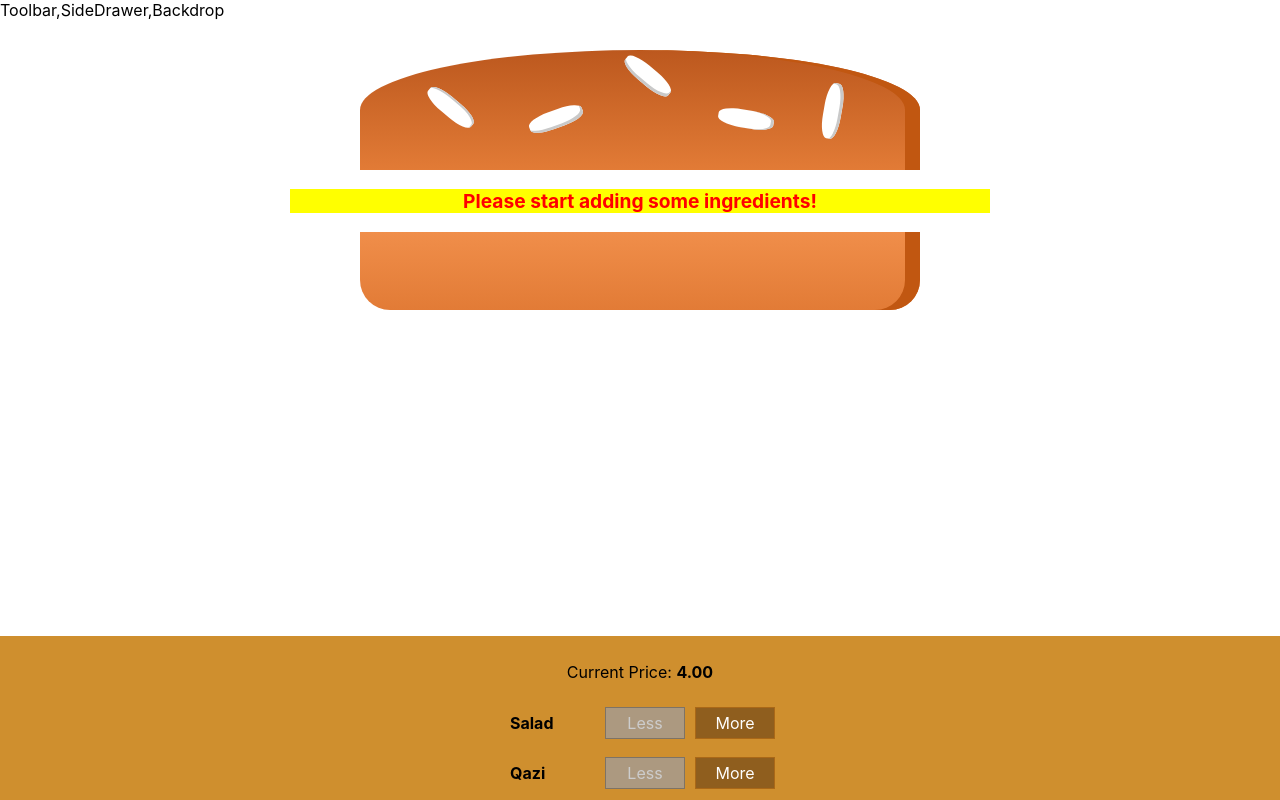
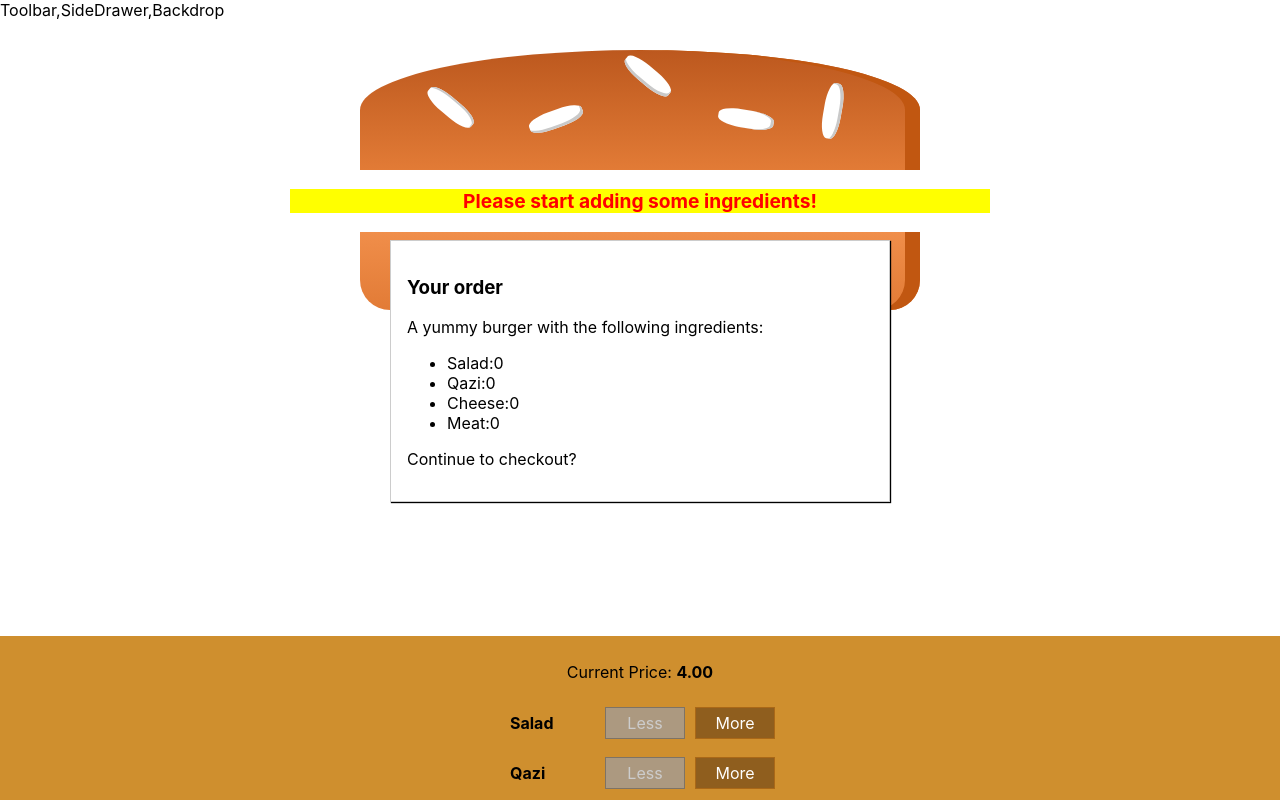
Before and after one commit to frontendprof/react-builder-burger, a React (Create React App) app: page / in a window 1280 px wide. Shown: the top 800 px of the page. Built offline with nearby package versions, Linux system fonts and the light colour scheme.

Commit message:
creating order summary modal

```diff
--- /dev/null
+++ b/src/components/Burger/OrderSummary/OrderSummary.js
@@ -0,0 +1,29 @@
+
+import React from 'react';
+
+import Aux from "../../../hoc/Aux";
+
+const OrderSummary = (props) => {
+    const ingredientSummary=Object.keys(props.ingredients)
+        .map(igKey=>{
+            return (
+            <li key={igKey}>
+                <span style={{ textTransform:"capitalize" }}>
+                    {igKey}
+                </span>:
+                    {props.ingredients[igKey]}
+            </li>
+        )})
+    return (
+        <Aux>
+            <h3>Your order</h3>
+            <p>A yummy burger with the following ingredients:</p>
+            <ul>
+                {ingredientSummary}
+            </ul>
+            <p>Continue to checkout? </p>
+        </Aux>
+    )
+}
+
+export default OrderSummary
--- /dev/null
+++ b/src/components/UI/Modal/Modal.js
@@ -0,0 +1,11 @@
+import React from 'react'
+
+import classes from "./Modal.module.css";
+
+const Modal = (props) => (
+    <div className={classes.Modal}>
+        {props.children}
+    </div>
+)
+
+export default Modal
--- /dev/null
+++ b/src/components/UI/Modal/Modal.module.css
@@ -0,0 +1,20 @@
+.Modal {
+    position: fixed;
+    z-index: 500;
+    background-color: white;
+    width: 70%;
+    border: 1px solid #ccc;
+    box-shadow: 1px 1px 1px black;
+    padding: 16px;
+    left: 15%;
+    top: 30%;
+    box-sizing: border-box;
+    transition: all 0.3s ease-out;
+}
+
+@media (min-width: 600px) {
+    .Modal {
+        width: 500px;
+        left: calc(50% - 250px);
+    }
+}
--- a/src/containers/BurgerBuilder/BurgerBuilder.js
+++ b/src/containers/BurgerBuilder/BurgerBuilder.js
@@ -2,6 +2,8 @@
 import React, { Component } from 'react';
 import BuildControls from '../../components/Burger/BuildControls/BuildControls';
 import Burger from '../../components/Burger/Burger';
+import OrderSummary from '../../components/Burger/OrderSummary/OrderSummary';
+import Modal from '../../components/UI/Modal/Modal';
 import Aux from "../../hoc/Aux";
 
 const INGREDIENT_PRICES={
@@ -87,6 +89,9 @@
         }
         return (
             <Aux>
+                <Modal>
+                    <OrderSummary ingredients={this.state.ingredients} />
+                </Modal>
                 <Burger ingredients={this.state.ingredients}/>
                 <BuildControls
                     ingredientAdded={this.addIngredientHandler}
```
Also changed, not shown: src/components/UI/Backdrop/Backdrop.js (added), 1 other file (tests, documents, lock files or other folders).
